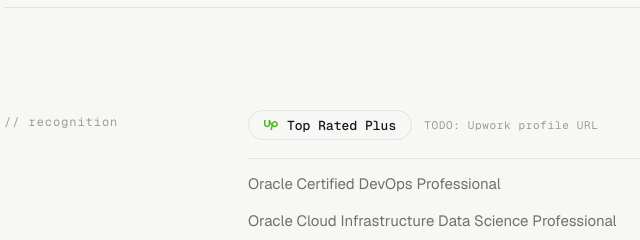
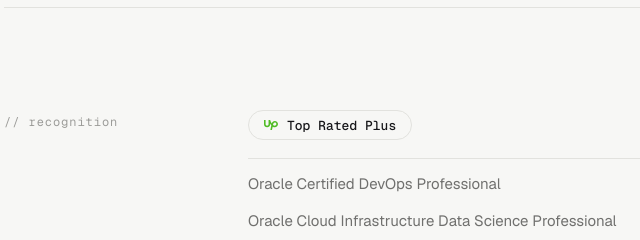
Before and after one commit to hassixmalik/hassixmalik.github.io, a plain HTML site: page index.html in a window 1280 px wide. Shown: the part 5400-5640 px from the top of the page, 108-748 px from the left. Drawn offline with nearby package versions, Linux system fonts and the light colour scheme.

Commit message:
Remove the Upwork profile URL placeholder
The "TODO: Upwork profile URL" text sat beside the Top Rated Plus badge
and was visible to anyone viewing the recognition section.

Co-Authored-By: Claude Opus 5 <noreply@anthropic.com>

```diff
--- a/index.html
+++ b/index.html
@@ -548,7 +548,6 @@
           <span class="badge">
             <svg class="ic ic--upwork" aria-hidden="true"><use href="#i-upwork" /></svg>Top Rated Plus
           </span>
-          <span class="todo">TODO: Upwork profile URL</span>
         </div>
         <div class="cert">
           <p class="cert__name">Oracle Certified DevOps Professional</p>
```
